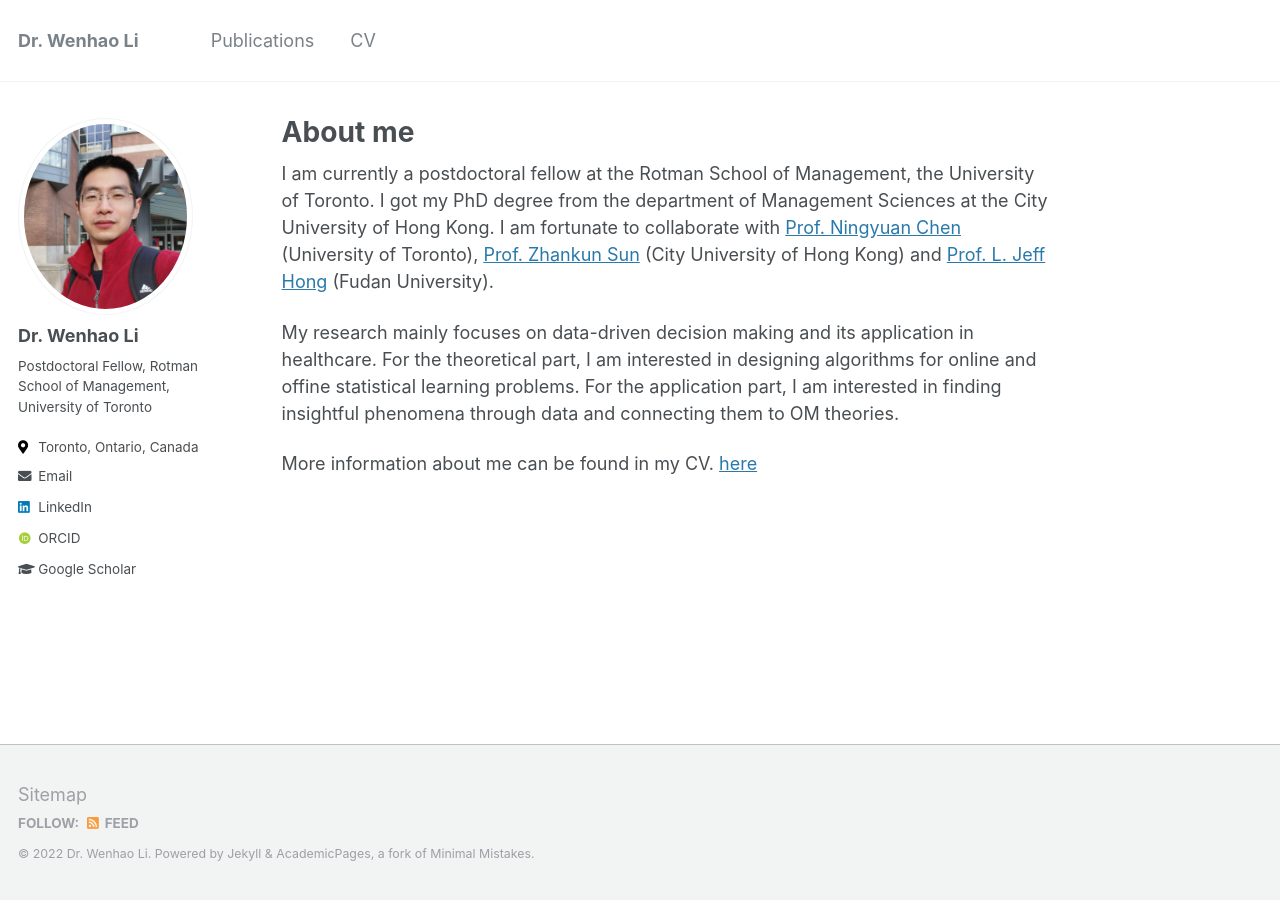
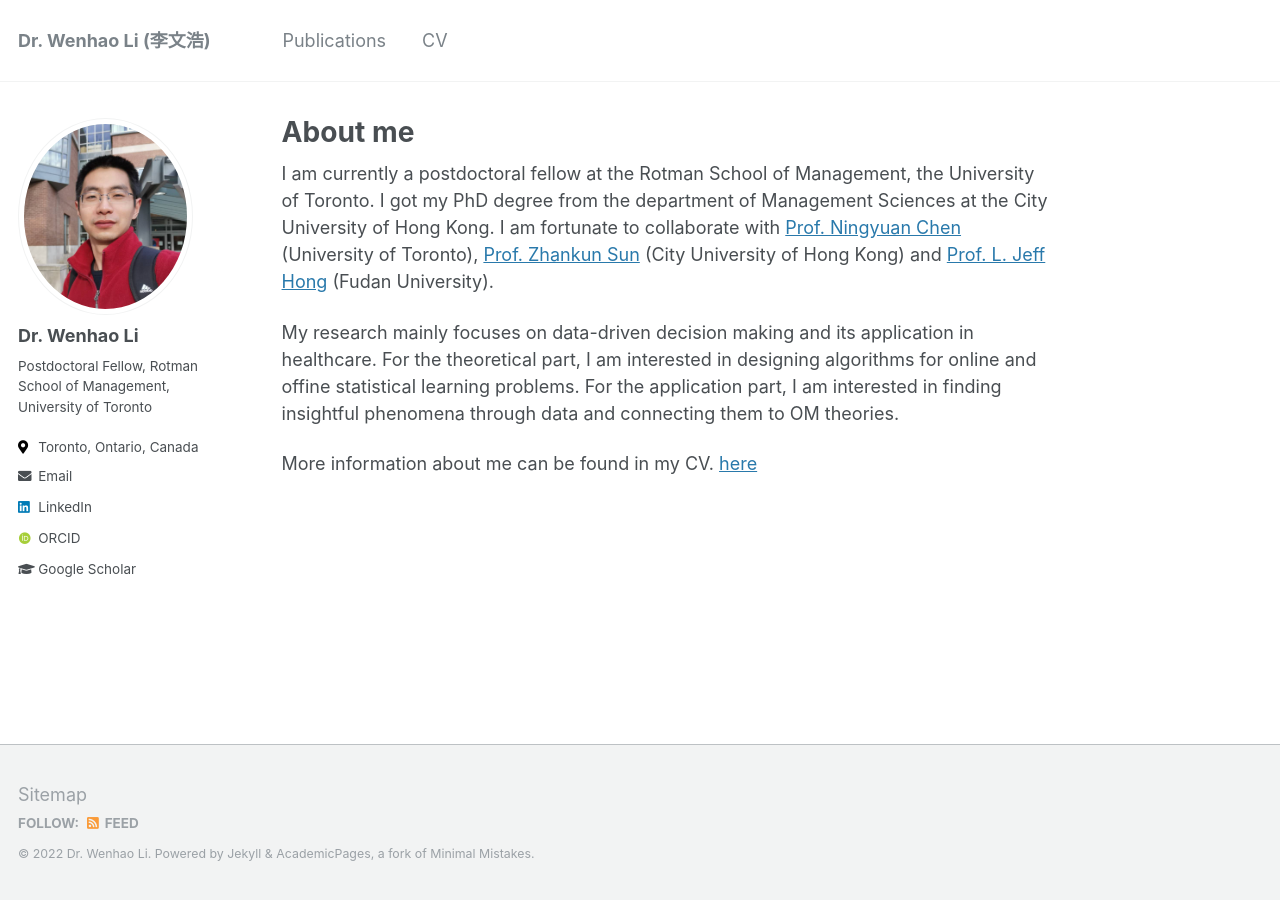
Before and after one commit to WenhaoLi666/WenhaoLi666.github.io, a Jekyll site: the page built from _pages/about.md, in a window 1280 px wide. Built offline with Jekyll 4.4.1, drawn with Linux system fonts in a browser that asks for light colours; some web fonts are replaced.

Commit message:
Update _config.yml

```diff
--- a/_config.yml
+++ b/_config.yml
@@ -7,7 +7,7 @@
 
 # Site Settings
 locale                   : "en-US"
-title                    : "Dr. Wenhao Li"
+title                    : "Dr. Wenhao Li (李文浩)"
 title_separator          : "-"
 name                     : &name "Dr. Wenhao Li"
 description              : &description "Postdoctoral Fellow, Rotman School of Management, University of Toronto"
@@ -106,7 +106,7 @@ author:
   instagram        :
   impactstory      : #"https://profiles.impactstory.org/u/xxxx-xxxx-xxxx-xxxx"
   lastfm           :
-  linkedin         : "https://www.linkedin.com/in/wenhaoli666"
+  linkedin         : "wenhaoli666"
   pinterest        :
   soundcloud       :
   stackoverflow    :
```
